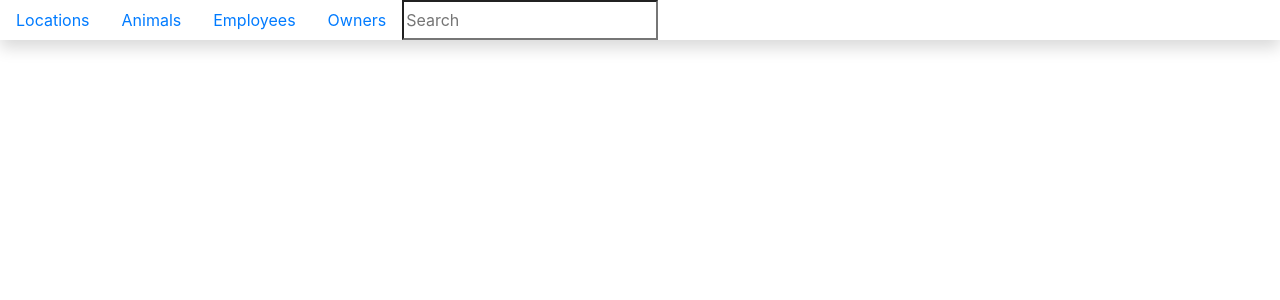
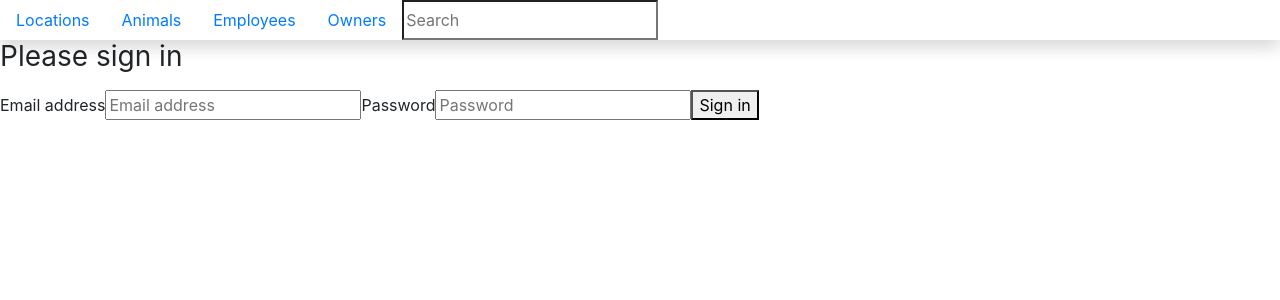
Before and after one commit to Jeff-Hill/Kennel, a React (Create React App) app: page /login in a window 1280 px wide. Shown: the top 300 px of the page. Built offline with nearby package versions, Linux system fonts and the light colour scheme; no server answers.

Commit message:
chap 9 login and redirect to employees, and got delete to work using APIManager

```diff
--- a/src/components/ApplicationViews.js
+++ b/src/components/ApplicationViews.js
@@ -1,4 +1,4 @@
-import { Route } from 'react-router-dom'
+import { Route, Redirect } from 'react-router-dom'
 import React, { Component } from "react"
 import { withRouter } from 'react-router'
 import AnimalList from './animal/AnimalList'
@@ -9,6 +9,7 @@
 import LocationManager from "../modules/LocationManager"
 import EmployeeManager from "../modules/EmployeeManager"
 import OwnerManager from "../modules/OwnerManager"
+import Login from './authentication/Login'
 
 import AnimalDetail from './animal/AnimalDetail'
 import AnimalForm from "./animal/AnimalForm"
@@ -36,6 +37,9 @@
             .then(() => this.setState(newState))
     }
 
+    // Check if credentials are in local storage
+    isAuthenticated = () => sessionStorage.getItem("credentials") !== null
+
     // deleteAnimal = id => {
     //     return fetch(`http://localhost:5002/animals/${id}`, {
     //         method: "DELETE"
@@ -49,8 +53,8 @@
     //     }
 
     deleteAnimal = (id) => {
-            return AnimalManager.removeAndList(id)
-            .then(AnimalManager.getAll)
+            return AnimalManager.removeAndList("animals", id)
+            // .then(AnimalManager.getAll)
             .then(animals => { this.props.history.push("/animals")
                 this.setState({ animals: animals})
             })
@@ -120,12 +124,18 @@
                     // Our shiny new route. We pass employees to the AnimalForm so a dropdown can be populated
                        employees={this.state.employees} />
                     }} />
-                <Route path="/employees" render={(props) => {
-                    return <EmployeeList terminateEmployee={this.terminateEmployee} employees={this.state.employees} />
-                }} />
+                <Route exact path="/employees" render={props => {
+                    if (this.isAuthenticated()) {
+                        return <EmployeeList deleteEmployee={this.deleteEmployee}
+                             employees={this.state.employees} />
+                    } else {
+                        return <Redirect to="/login" />
+                        }
+                    }} />
                 <Route path="/owners" render={(props) => {
                     return <OwnerList removeOwner={this.removeOwner} owners={this.state.owners} />
                 }} />
+                <Route path="/login" component={Login} />
             </React.Fragment>
         )
     }
--- /dev/null
+++ b/src/components/authentication/Login.js
@@ -0,0 +1,60 @@
+import React, { Component } from "react"
+
+
+export default class Login extends Component {
+
+    // Set initial state
+    state = {
+        email: "",
+        password: ""
+    }
+
+    // Update state whenever an input field is edited
+    handleFieldChange = (evt) => {
+        const stateToChange = {}
+        stateToChange[evt.target.id] = evt.target.value
+        this.setState(stateToChange)
+    }
+
+    // Simplistic handler for login submit
+    handleLogin = (e) => {
+        e.preventDefault()
+
+        /*
+            For now, just store the email and password that
+            the customer enters into local storage.
+        */
+        sessionStorage.setItem(
+            "credentials",
+            JSON.stringify({
+                email: this.state.email,
+                password: this.state.password
+            })
+        )
+    }
+
+    render() {
+        return (
+            <form onSubmit={this.handleLogin}>
+                <h1 className="h3 mb-3 font-weight-normal">Please sign in</h1>
+                <label htmlFor="inputEmail">
+                    Email address
+                </label>
+                <input onChange={this.handleFieldChange} type="email"
+                       id="email"
+                       placeholder="Email address"
+                       required="" autoFocus="" />
+                <label htmlFor="inputPassword">
+                    Password
+                </label>
+                <input onChange={this.handleFieldChange} type="password"
+                       id="password"
+                       placeholder="Password"
+                       required="" />
+                <button type="submit">
+                    Sign in
+                </button>
+            </form>
+        )
+    }
+}
--- a/src/modules/AnimalManager.js
+++ b/src/modules/AnimalManager.js
@@ -16,13 +16,13 @@
 
   removeAndList(resource, id) {
         return APIManager.delete(resource, id)
-
+        .then( () => this.getAll(resource))
 
 }
 
 }
 
-
+// IF you want to use Object.create
 // export default Object.create(null, {
 //     get:{
 //         value: function(resource, id) {
```
Also changed, not shown: api/kennel.json (+0 -8 lines), src/components/search/SearchResult.js (+15 -15 lines).
